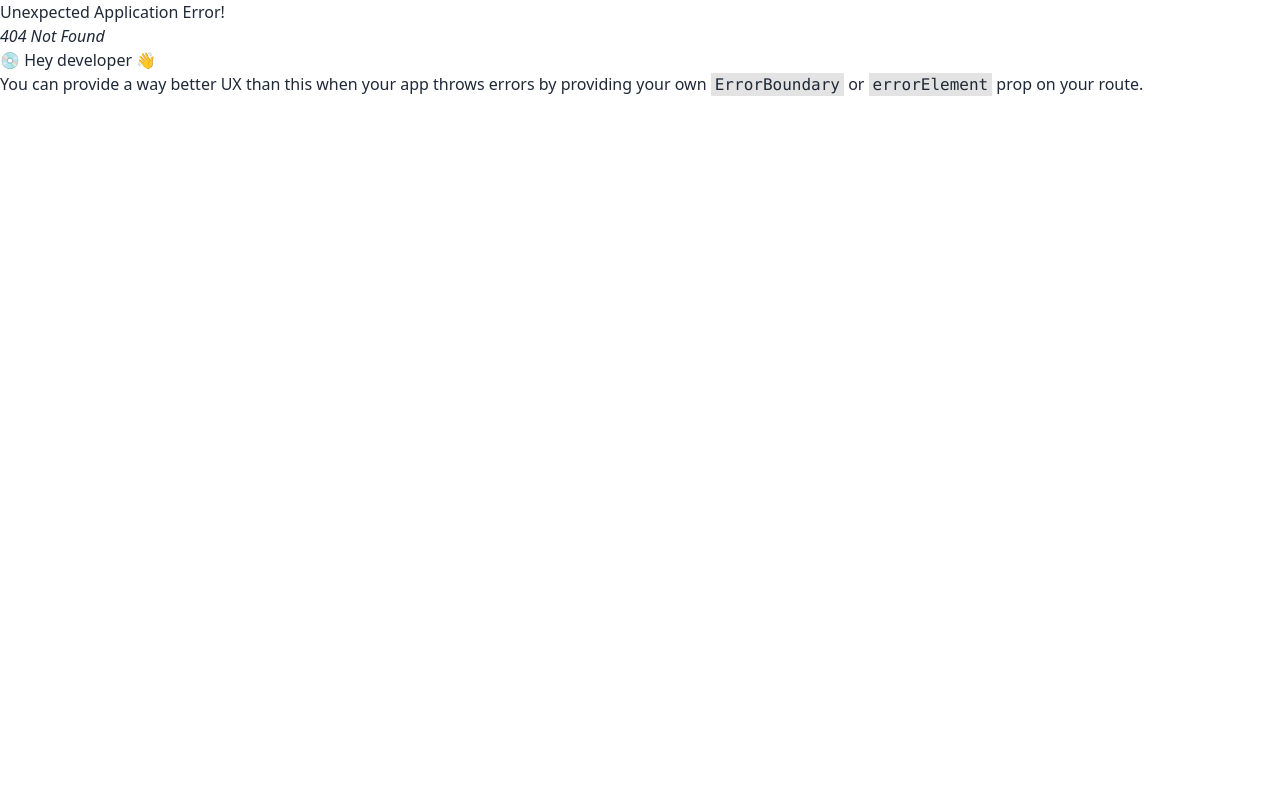
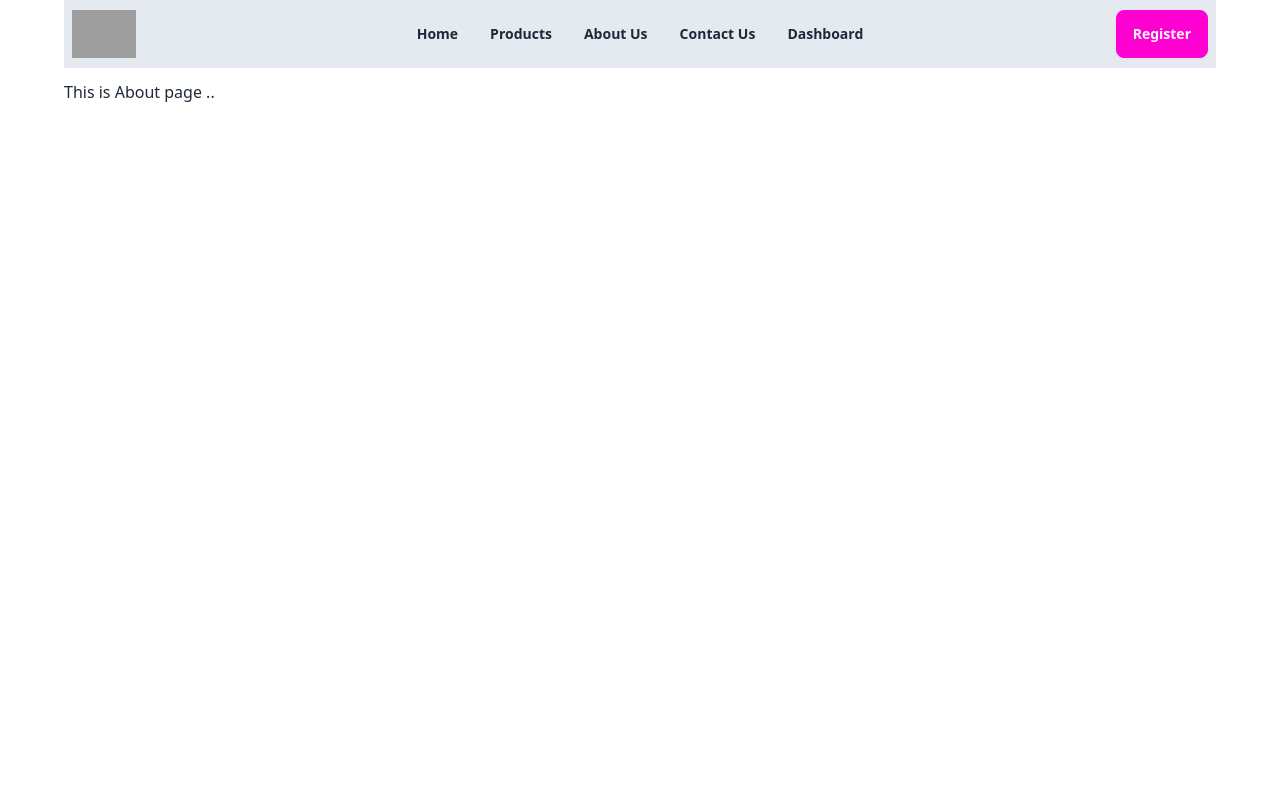
Before and after one commit to Naymul-NN/Mechanical-Keyboards, a React (Vite) app: page /about in a window 1280 px wide. Before the commit this address had no page. Shown: the top 800 px of the page. Built offline with nearby package versions, Linux system fonts and the light colour scheme; grey boxes are pictures that could not be loaded.

Commit message:
compleate the navbar

```diff
--- a/src/components/home/Navbar.tsx
+++ b/src/components/home/Navbar.tsx
@@ -7,14 +7,15 @@ const NavBar = () => {
 
     const link = <>
         <li className="font-bold"><Link to="/"> Home</Link></li>
-        <li className="font-bold"><Link to="/community"> Community</Link></li>
-        <li className="font-bold"><Link to="/aboutus">About Us</Link></li>
-        <li className="font-bold"><Link to="/contactus">Contact Us</Link></li>
+        <li className="font-bold"><Link to="/products"> Products</Link></li>
+        <li className="font-bold"><Link to="/about">About Us</Link></li>
+        <li className="font-bold"><Link to="/contact">Contact Us</Link></li>
+        <li className="font-bold"><Link to="/pmanagement">Dashboard</Link></li>
 
     </>
 
     return (
-        <div className="w-[600px]">
+        <div className="">
             <div className="navbar fixed z-10 bg-opacity-50 bg-slate-300 lg:w-[90%] ">
                 <div className="navbar-start">
                     <div className="dropdown">
--- /dev/null
+++ b/src/components/navroutes/About.tsx
@@ -0,0 +1,10 @@
+
+const About = () => {
+return (
+     <div>
+          <h1 className="pt-20 min-h-screen"> This is About page .. </h1>
+     </div>
+);
+};
+
+export default About;
--- /dev/null
+++ b/src/components/navroutes/Contact.tsx
@@ -0,0 +1,10 @@
+
+const Contact = () => {
+return (
+     <div>
+          <h1 className="pt-20 min-h-screen"> This is Contact page .. </h1>
+     </div>
+);
+};
+
+export default Contact;
--- /dev/null
+++ b/src/components/navroutes/PManagement.tsx
@@ -0,0 +1,10 @@
+
+const PManagement = () => {
+return (
+     <div>
+          <h1 className="pt-20 min-h-screen"> This is PManagement page .. </h1>
+     </div>
+);
+};
+
+export default PManagement;
--- /dev/null
+++ b/src/components/navroutes/Products.tsx
@@ -0,0 +1,10 @@
+
+const Products = () => {
+return (
+     <div>
+          <h1 className="pt-20 min-h-screen"> This is Products page .. </h1>
+     </div>
+);
+};
+
+export default Products;
```
Also changed, not shown: src/routes/RouterProvider.tsx (+20 -0 lines).
